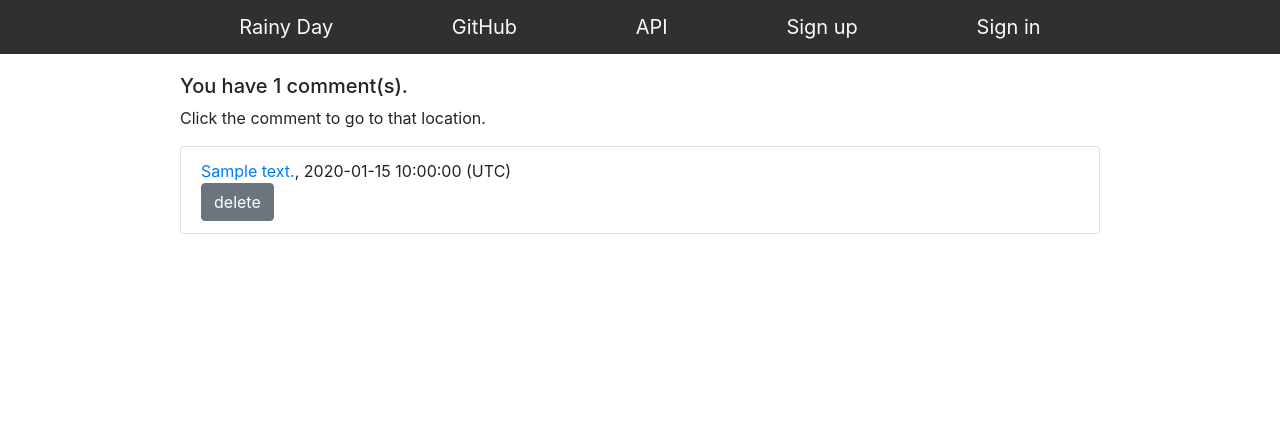
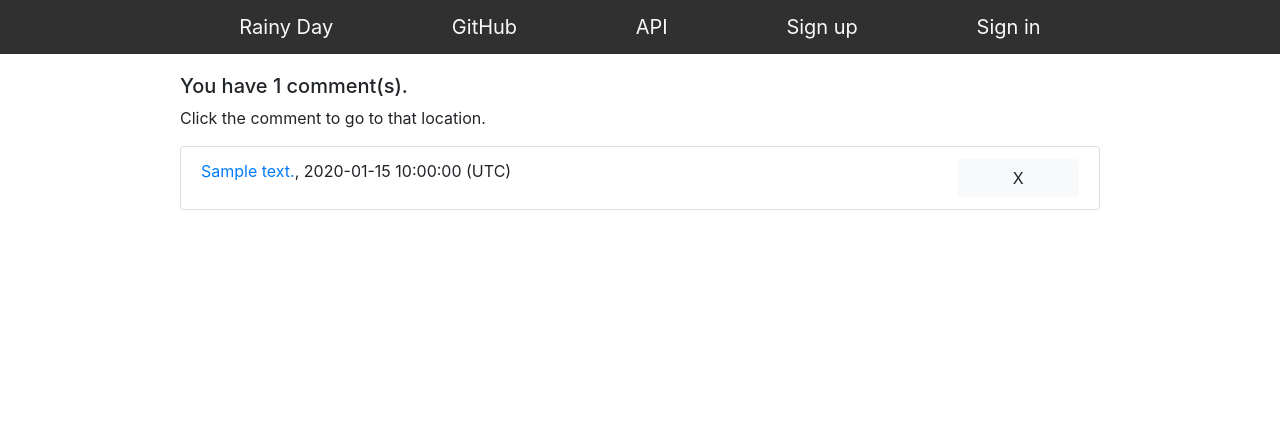
Before and after one commit to syntaxkim/project1-rainyday, a Flask app: template templates/comments.html in a window 1280 px wide. Shown: the top 433 px of the page. Run offline with Flask 2, Linux system fonts and the light colour scheme; the template is opened without the code that fills it: most values are stand-ins (such as "Sample title", 1, 10 or a date in 2020); parts of the project's set-up code (start-up, migrations or seed data) failed here and were passed over; some libraries are stand-ins or nearby versions.

Commit message:
comment delete button updated

```diff
--- a/templates/comments.html
+++ b/templates/comments.html
@@ -26,11 +26,17 @@
             {% set comment_id=comment.id %}
             {% set location_id=comment.location_id %}
                 <li class="list-group-item">
-                    <a href="{{ url_for('location', location_id=location_id) }}">
-                        {{ comment.comment }}</a>, {{ comment.time }} (UTC)
-                    <form action="{{ url_for('delete', comment_id=comment_id) }}" method="POST" class="delete">
-                        <button type="submit" class="btn btn-secondary" name="comment_id" value="{{ comment_id }}">delete</button>
-                    </form>
+                    <div class="row">
+                        <div class="col-10">
+                            <a href="{{ url_for('location', location_id=location_id) }}">
+                            {{ comment.comment }}</a>, {{ comment.time }} (UTC)
+                        </div>
+                        <div class="col-2">
+                            <form action="{{ url_for('delete', comment_id=comment_id) }}" method="POST" class="delete">
+                                <button type="submit" class="btn btn-light btn-block" name="comment_id" value="{{ comment_id }}">X</button>
+                            </form>
+                        </div>
+                    </div>
                 </li>
             {% endfor %}
             </ul>
```
